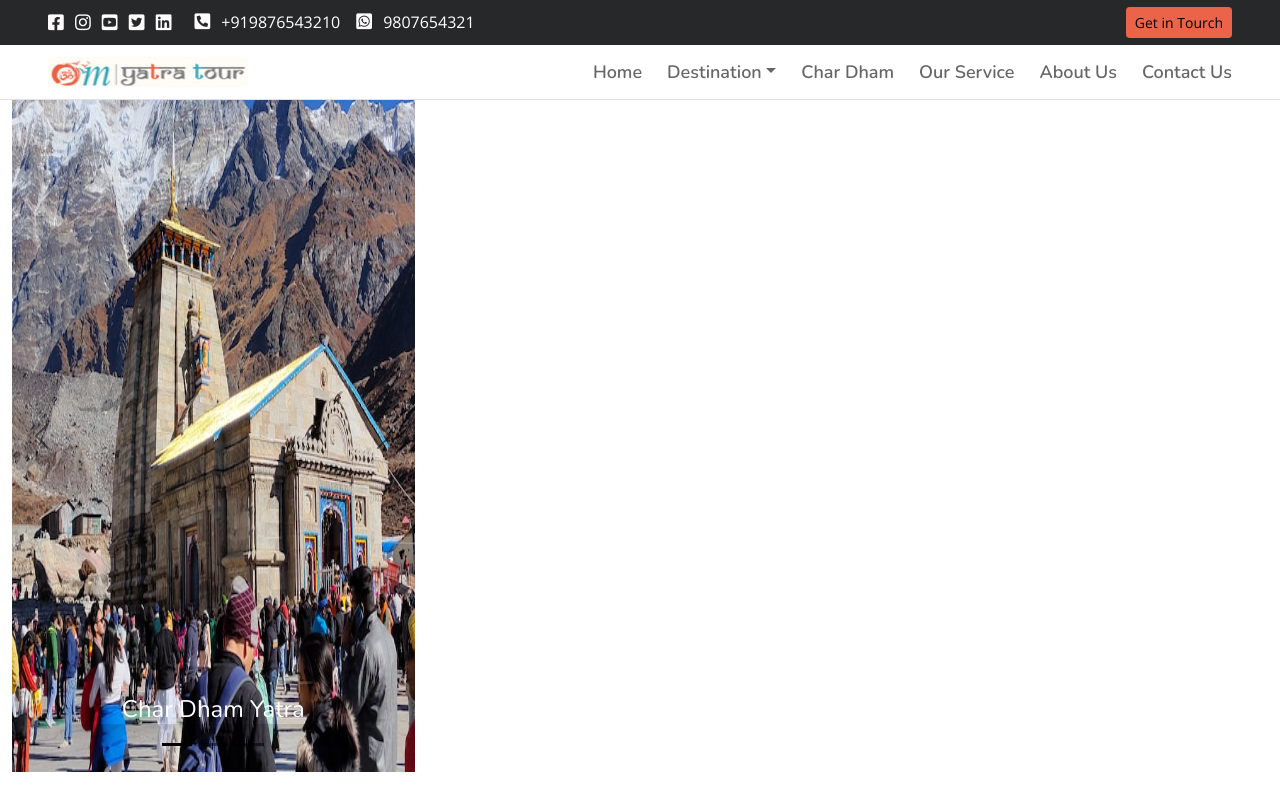
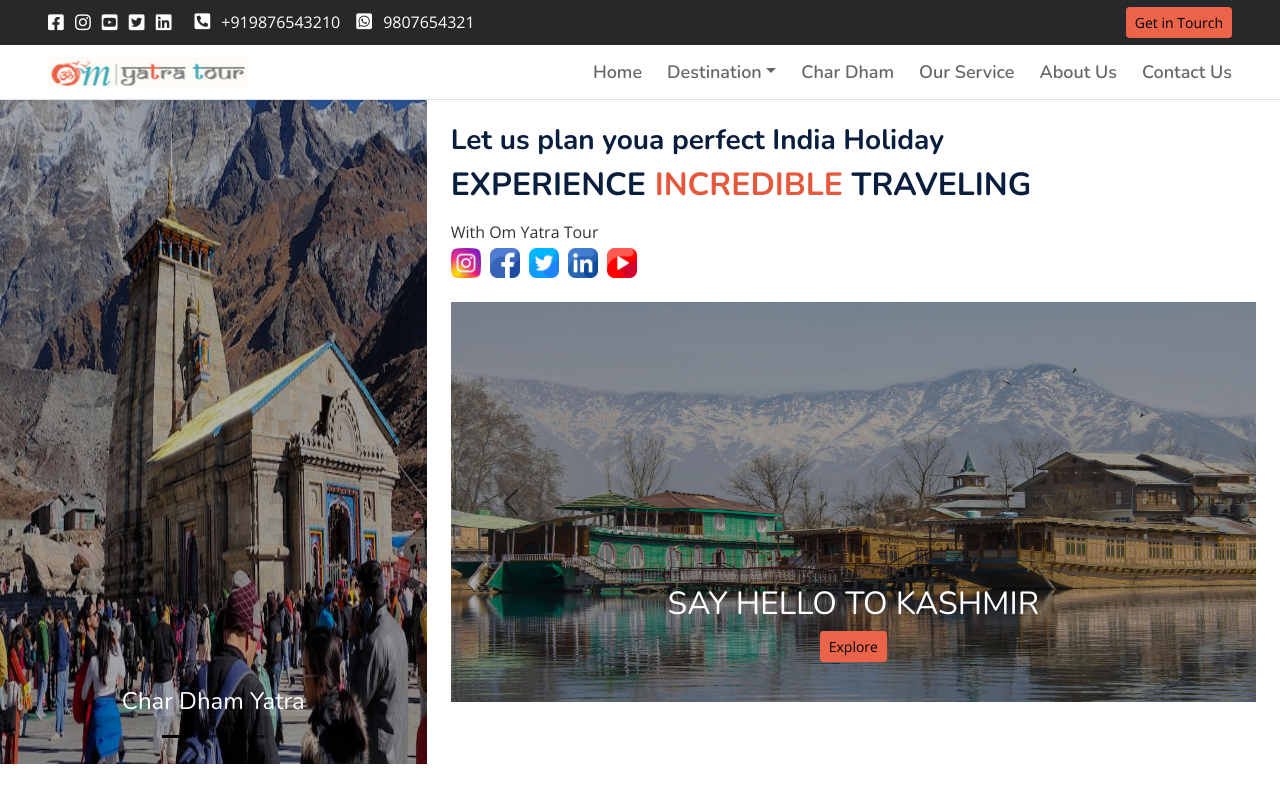
Before and after one commit to AnisAnsari/omyatratour, a plain HTML site: page index.html in a window 1280 px wide. Shown: the top 800 px of the page. Drawn offline with nearby package versions, Linux system fonts and the light colour scheme.

Commit message:
create slider

```diff
--- a/css/style.css
+++ b/css/style.css
@@ -20,13 +20,18 @@ body {
 /* button colors */
 .btn-primary {
   color: #000;
-  background-color: #eb6348;
+  background-color:#eb6348 ;
   border-color: #eb6348;
 }
 .btn-primary:hover {
   color: #000;
-  background-color: #e94c2c;
-  border-color: #e6583c;
+  background-color:#e6583c ;
+  border-color: #e94c2c;
+}
+
+/* text colors */
+.text-primary {
+  color: #e6583c !important;
 }
 
 /*** Spinner ***/
@@ -204,10 +209,11 @@ body {
 
 /* ========== slider start ============ */
 .carousel-inner .carousel-item img {
-  height: 84vh;
+  height: 83vh;
   background-position: center center;
   /* background-size: cover; */
   object-fit: fill;
+  filter: brightness(0.7);
 }
 .carousel-inner .carousel-item .carousel-caption {
   /* background-color: #000;
@@ -217,3 +223,19 @@ body {
   color: #fff;
   opacity: 1 !important;
 }
+
+.slider-social-icon img {
+  height: 30px;
+  width: auto;
+  padding-right: 5px;
+}
+
+/* right side slide */
+.right-side-slider .carousel-item img {
+height: 50vh;
+width: auto;
+object-fit: fill;
+}
+.right-side-slider .carousel-caption h2{
+color: #fff;
+}
--- a/index.html
+++ b/index.html
@@ -73,9 +73,9 @@
     </div>
 
     <!-- Topbar Start -->
-    <div class="container-fluid bg-dark px-5 top-navbar">
+    <div class="container-fluid bg-dark px-5 top-navbar d-none d-lg-block">
       <div class="row gx-0">
-        <div class="col-lg-8 mb-2 mb-lg-0 d-none d-lg-block">
+        <div class="col-lg-8 mb-2 mb-lg-0">
           <div class="d-inline-flex align-items-center" style="height: 45px">
             <saml class="top-social-icon">
               <a href="#"><i class="fab fa-facebook-square"></i></a>
@@ -114,7 +114,7 @@
     <!-- Navbar & Carousel Start -->
     <div class="container-fluid position-relative p-0">
       <nav
-        class="navbar navbar-expand-lg navbar-dark px-5 py-3 py-lg-0 bg-white justify-content-end border-bottom shadow-sm"
+        class="navbar navbar-expand-lg navbar-dark px-md-5 px-2 py-3 py-lg-0 bg-white justify-content-end border-bottom shadow-sm"
       >
         <div class="container-fluid px-0">
           <a class="navbar-brand" href="#">
@@ -130,7 +130,7 @@
             <span class="fa fa-bars"></span>
           </button>
           <div
-            class="collapse navbar-collapse d-flex justify-content-end"
+            class="collapse navbar-collapse justify-content-end"
             id="navbarCollapse"
           >
             <div class="navbar-nav py-0">
@@ -171,7 +171,7 @@
     <div class="container-fluid">
       <div class="row">
         <!-- left side section start` -->
-        <div class="col-md-4">
+        <div class="col-md-4 col-12 px-0">
           <div
             id="carouselExampleDark"
             class="carousel carousel-dark slide"
@@ -265,6 +265,78 @@
               ></span>
               <span class="visually-hidden">Next</span>
             </button>
+          </div>
+        </div>
+
+        <!-- right side ssection -->
+        <div class="col-md-8 col-12 px-4 pt-4">
+          <h3 class="fw-bold">Let us plan youa perfect India Holiday</h3>
+          <h2 class="text-uppercase fw-bold">Experience <span class="text-primary"> incredible</span> traveling</h2>
+
+          <div class="slider-social-icon">
+            <p class="mt-3 mb-1">With Om Yatra Tour</p>
+            <div class="">
+              <a href="#">
+                <img src="img/social/instagram.png">
+              </a>
+              <a href="#">
+                <img src="img/social/facebook.png">
+              </a>
+              <a href="#">
+                <img src="img/social/twitter.png">
+              </a>
+              <a href="#">
+                <img src="img/social/linkedin.png">
+              </a>
+              <a href="#">
+                <img src="img/social/youtube.png">
+              </a>
+            </div>
+          </div>
+
+          <div class="right-side-slider">
+            <div id="right-side-slider" class="carousel carousel-dark slide mt-4" data-bs-ride="carousel">
+              <!-- <div class="carousel-indicators">
+                <button type="button" data-bs-target="#carouselExampleDark" data-bs-slide-to="0" class="active" aria-current="true" aria-label="Slide 1"></button>
+                <button type="button" data-bs-target="#carouselExampleDark" data-bs-slide-to="1" aria-label="Slide 2"></button>
+                <button type="button" data-bs-target="#carouselExampleDark" data-bs-slide-to="2" aria-label="Slide 3"></button>
+              </div> -->
+              <div class="carousel-inner">
+                <div class="carousel-item active" data-bs-interval="10000">
+                  <img src="img/kashmir.jpg" class="d-block w-100" alt="...">
+                  <div class="carousel-caption d-none d-md-block">
+                    <h2 class="text-uppercase">say hello to kashmir</h2>
+                    <a href="#">
+                      <button type="button" class="btn btn-primary btn-sm">
+                        Explore
+                      </button>
+                    </a>
+                  </div>
+                </div>
+                <div class="carousel-item" data-bs-interval="2000">
+                  <img src="img/shimla.jpg" class="d-block w-100" alt="...">
+                  <div class="carousel-caption d-none d-md-block">
+                    <h5>Second slide label</h5>
+                    <p>Some representative placeholder content for the second slide.</p>
+                  </div>
+                </div>
+                <div class="carousel-item">
+                  <img src="img/wildlife.jpg" class="d-block w-100" alt="...">
+                  <div class="carousel-caption d-none d-md-block">
+                    <h5>Third slide label</h5>
+                    <p>Some representative placeholder content for the third slide.</p>
+                  </div>
+                </div>
+              </div>
+              <button class="carousel-control-prev" type="button" data-bs-target="#right-side-slider" data-bs-slide="prev">
+                <span class="carousel-control-prev-icon" aria-hidden="true"></span>
+                <span class="visually-hidden">Previous</span>
+              </button>
+              <button class="carousel-control-next" type="button" data-bs-target="#right-side-slider" data-bs-slide="next">
+                <span class="carousel-control-next-icon" aria-hidden="true"></span>
+                <span class="visually-hidden">Next</span>
+              </button>
+            </div>
           </div>
         </div>
       </div>
```
Also changed, not shown: img/kashmir.jpg (added), img/shimla.jpg (added), img/social/facebook.png (added), img/social/instagram.png (added), img/social/linkedin.png (added), img/social/twitter.png (added), img/social/youtube.png (added), img/wildlife.jpg (added).
